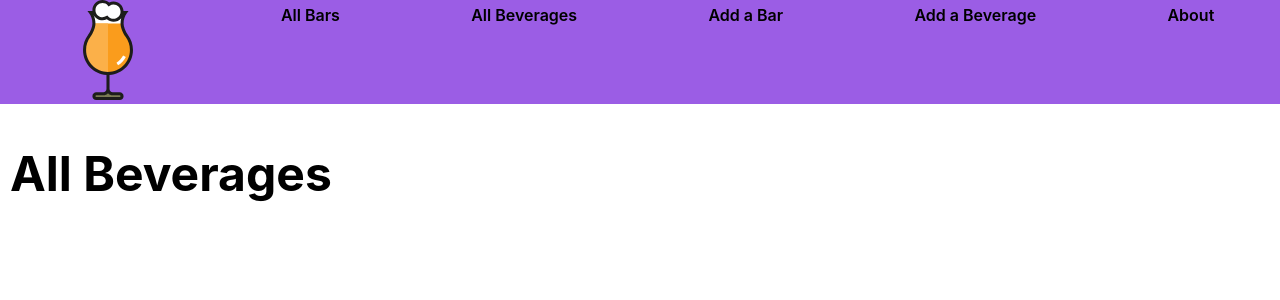
After one commit to jdiffy47/r8-or-h8, a Django app: page /beverages/ in a window 1280 px wide. The commit adds this page. Shown: the top 300 px of the page. Run offline with Django 4.2, Linux system fonts and the light colour scheme; data that the repository does not hold is empty.

Commit message:
implement edit and delete for beverages

```diff
--- a/main_app/templates/base.html
+++ b/main_app/templates/base.html
@@ -24,6 +24,7 @@
       </a>
     </div>
     <li><a href="{% url 'bars_index' %}">All Bars</a></li>
+    <li><a href="{% url 'beverages_index' %}">All Beverages</a></li>
     <li><a href="{% url 'bars_create' %}">Add a Bar</a></li>
     <li><a href="{% url 'beverages_create' %}">Add a Beverage</a></li>
     <li><a href="{% url 'about' %}">About</a></li>
--- /dev/null
+++ b/main_app/templates/main_app/beverage_list.html
@@ -0,0 +1,33 @@
+{% extends 'base.html' %}
+{% load static %}
+
+{% block head %}
+<link
+  rel="stylesheet"
+  type="text/css"
+  href="{% static 'css/beverages/beverage-index.css' %}"
+/>
+{% endblock %}
+
+{% block content %}
+
+<section>
+  <h1>All Beverages</h1>
+  <img src="" alt="">
+</section>
+
+<section>
+  {% for beverage in beverage_list %}
+  <div>
+    <div></div>
+    <a href="{% url 'beverages_detail' beverage.id %}">
+      <div>
+        <h2>{{ beverage.name }}</h2>
+        <h3>{{ beverage.dankness }}</h3>
+      </div>
+    </a>
+  </div>
+    {% endfor %}
+</section>
+
+{% endblock %}
--- a/main_app/urls.py
+++ b/main_app/urls.py
@@ -10,5 +10,9 @@ urlpatterns = [
   path('bars/<int:pk>/update', views.BarUpdate.as_view(), name='bars_update'),
   path('bars/<int:pk>/delete', views.BarDelete.as_view(), name='bars_delete'),
   path('bars/<int:bar_id>/add_rating/', views.add_rating, name='add_rating'),
-  path('beverages/create/', views.BeverageCreate.as_view(), name='beverages_create')
+  path('beverages/create/', views.BeverageCreate.as_view(), name='beverages_create'),
+  path('beverages/<int:pk>/', views.BeverageDetail.as_view(), name='beverages_detail'),
+  path('beverages/', views.BeverageList.as_view(), name='beverages_index'),
+  path('beverages/<int:pk>/update/', views.BeverageUpdate.as_view(), name='beverages_update'),
+  path('beverages/<int:pk>/delete/', views.BeverageDelete.as_view(), name='beverages_delete'),
 ]
--- a/main_app/views.py
+++ b/main_app/views.py
@@ -2,6 +2,7 @@ from django.shortcuts import render, redirect
 from django.views.generic.edit import CreateView, UpdateView, DeleteView
 from .models import Bar, Beverage
 from .forms import RatingForm
+from django.views.generic import ListView, DetailView
 
 
 
@@ -44,3 +45,17 @@ class BarDelete(DeleteView):
 class BeverageCreate(CreateView):
   model = Beverage
   fields = '__all__'
+
+class BeverageList(ListView):
+  model = Beverage
+
+class BeverageDetail(DetailView):
+  model = Beverage
+
+class BeverageUpdate(UpdateView):
+  model = Beverage
+  fields = ['name', 'dankness']
+
+class BeverageDelete(DeleteView):
+  model = Beverage
+  success_url = '/beverages/'
```
Also changed, not shown: main_app/models.py (+3 -5 lines), main_app/templates/main_app/beverage_confirm_delete.html (added, +22 -0 lines), main_app/templates/main_app/beverage_detail.html (added, +24 -0 lines), main_app/migrations/0005_alter_beverage_dankness.py (added), main_app/migrations/0006_alter_beverage_dankness.py (added), main_app/static/css/beverages/beverage-detail.css (added), main_app/static/css/beverages/beverage-index.css (added).
